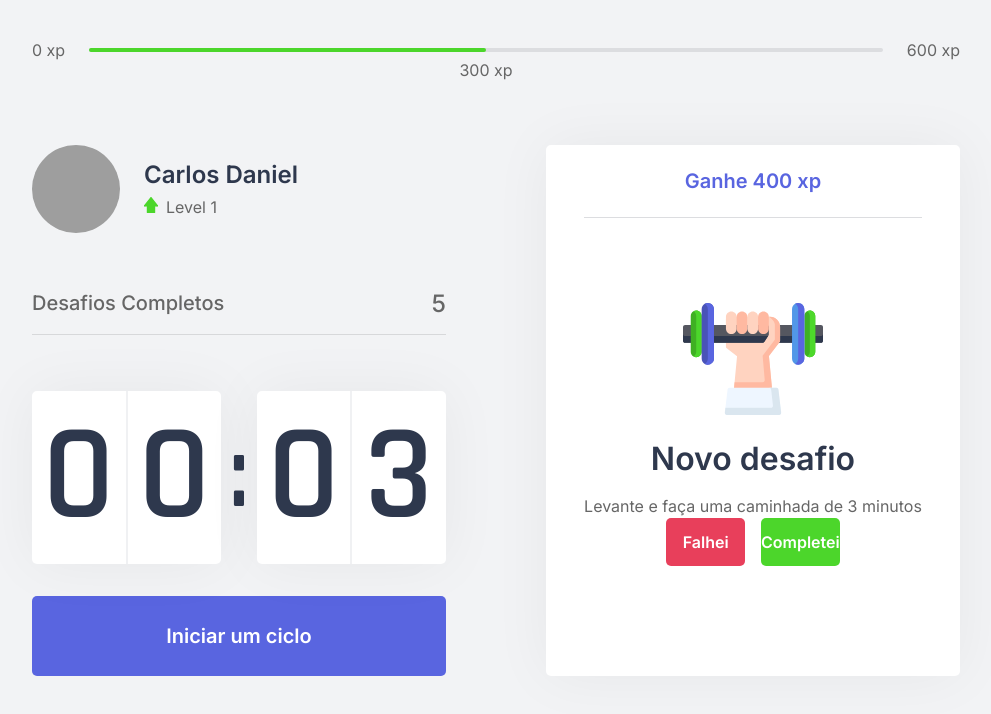
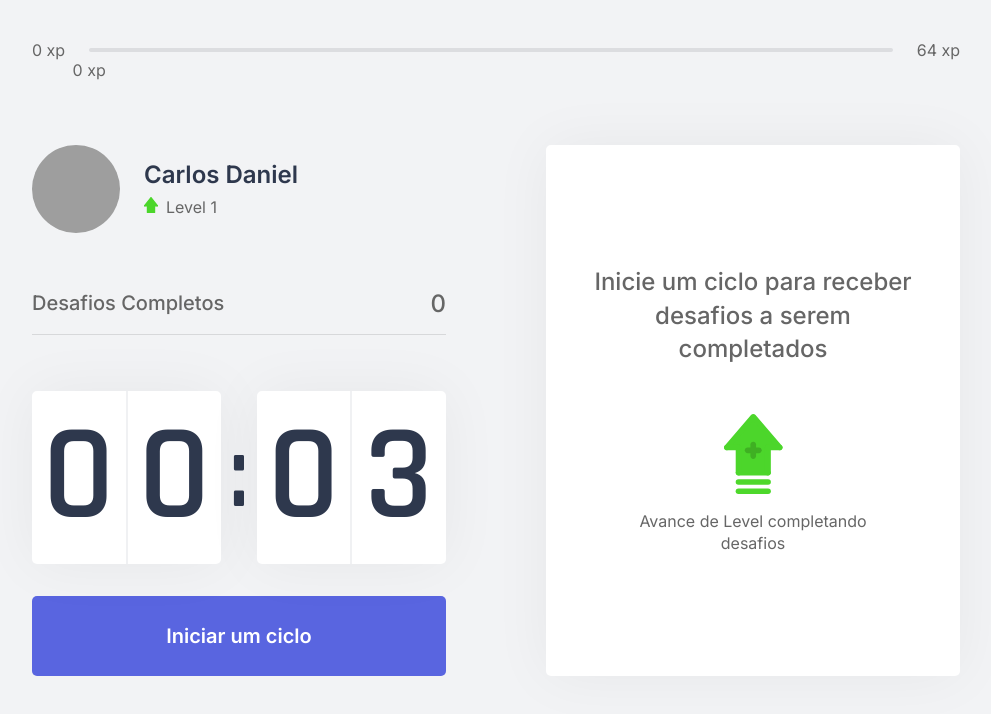
Before and after one commit to cdanielss/moveit, a Next.js app: page / in a window 1280 px wide. Shown: the top 714 px of the page, without its empty margins (144-1135 px from the left). Built offline with nearby package versions, Linux system fonts and the light colour scheme; grey boxes are pictures that could not be loaded.

Commit message:
Use context React

```diff
--- /dev/null
+++ b/challenges.json
@@ -0,0 +1,62 @@
+[
+  {
+    "type": "body",
+    "description": "Estique um de seus braços com a palma da mão virada para frente e puxe os dedos para cima por 10 segundos por mão.",
+    "amount": 80
+  },
+  {
+    "type": "body",
+    "description": "Estique seu braço contra o peito e puxe-o utilizando o outro braço por 10 segundos por braço.",
+    "amount": 60
+  },
+  {
+    "type": "body",
+    "description": "Puxe seu pescoço com a ajuda da mão para a direita e para a esquerda, permanecendo na posição por alguns segundos.",
+    "amount": 70
+  },
+  {
+    "type": "body",
+    "description": "Com as duas mãos na parte de trás da cabeça, leve-a para baixo, alongando a parte de trás da região.",
+    "amount": 60
+  },
+  {
+    "type": "body",
+    "description": "Cruze as pernas e desça com as mãos esticadas em direção ao chão. Repita o movimento com a outra perna na frente.",
+    "amount": 100
+  },
+  {
+    "type": "body",
+    "description": "Sentado, abra as pernas e tente encostar as palmas das mãos no chão, repita 3 vezes por 5 segundos.",
+    "amount": 80
+  },
+  {
+    "type": "body",
+    "description": "Puxe o joelho de encontro ao peito e segure, troque de perna após 10 segundos.",
+    "amount": 50
+  },
+  {
+    "type": "body",
+    "description": "Sentado, cruze uma perna e incline seu tronco à frente, troque de perna após 10 segundos.",
+    "amount": 80
+  },
+  {
+    "type": "eye",
+    "description": "Sentado, feche os olhos e cubra-os com as palmas da mão durante 2 minutos, depois abra normalmente.",
+    "amount": 90
+  },
+  {
+    "type": "eye",
+    "description": "Em algum ambiente aberto, olhe o mais longe que puder em quatro direções por 3s, mexa apenas os olhos. Repita 3 vezes.",
+    "amount": 140
+  },
+  {
+    "type": "eye",
+    "description": "Usando os polegares, massage a área abaixo das sobrancelhas em movimentos circulares por 15 segundos.",
+    "amount": 70
+  },
+  {
+    "type": "body",
+    "description": "Em pé, gire a cintura o máximo que puder para a esquerda, segure por cinco segundos. Repita para a direita.",
+    "amount": 90
+  }
+]
--- a/src/components/ChallengeBox.tsx
+++ b/src/components/ChallengeBox.tsx
@@ -1,26 +1,28 @@
+import { useContext } from 'react';
+import { ChallengeContext } from '../contexts/ChallengeContext';
 import styles from '../styles/components/ChallengeBox.module.css'
 
+
 export function ChallengeBox () {
-    const hasActiveChalleng = true
+    const { activeChallenge, resetChallenge} = useContext(ChallengeContext)
 
     return (
         <div className={styles.challengeBoxContainer}>
-            {hasActiveChalleng ? (
+            {activeChallenge ? (
                 <div className={styles.challengeActive}>
-                    <header>Ganhe 400 xp</header>
+                    <header>Ganhe {activeChallenge.amount} xp</header>
+
                     <main>
-                        <img src="icons/body.svg" alt="Body"/>
+                        <img src={`icons/${activeChallenge.type}.svg`} alt="Body"/>
                         <strong>Novo desafio</strong>
 
-                        <p>
-                            Levante e faça uma caminhada de 3 minutos
-                        </p>
+                        <p>{activeChallenge.description}</p>
+                    </main>
 
-                        <footer>
-                            <button type="button" className={styles.challengeFailedButton}>Falhei</button>
-                            <button type="button" className={styles.challengeCompletedButton}>Completei</button>
-                        </footer>
-                    </main>
+                    <footer>
+                        <button type="button" className={styles.challengeFailedButton} onClick={resetChallenge}>Falhei</button>
+                        <button type="button" className={styles.challengeCompletedButton}>Completei</button>
+                    </footer>
                 </div>
             ) : (
                 <div className={styles.challengeNotActive}>
--- a/src/components/CompletedChallengs.tsx
+++ b/src/components/CompletedChallengs.tsx
@@ -1,10 +1,14 @@
+import { useContext } from 'react';
+import { ChallengeContext } from '../contexts/ChallengeContext';
 import styles from '../styles/components/CompletedChallengs.module.css'
 
 export function CompletedChallengs(){
+    const { challengeCompleted } = useContext(ChallengeContext)
+
     return(
         <div className={styles.completedChallengsContainer}>
             <span>Desafios Completos</span>
-            <span>5</span>
+            <span>{challengeCompleted}</span>
         </div>
     );
 }
--- a/src/components/Countdown.tsx
+++ b/src/components/Countdown.tsx
@@ -1,9 +1,11 @@
-import { useState, useEffect } from 'react';
+import { useState, useEffect, useContext } from 'react';
+import { ChallengeContext } from '../contexts/ChallengeContext';
 import styles from '../styles/components/Countdown.module.css'
 
 let countdownTimeout: NodeJS.Timeout
 
 export function Countdown(){
+    const { startNewChallenge } = useContext(ChallengeContext)
 
     const [time, setTime] = useState(0.05 * 60)
     const [active, setActive] = useState(false)
@@ -34,6 +36,7 @@
         } else if (active && time === 0){
             setHasFinished(true)
             setActive(false)
+            startNewChallenge()
         }
     }, [active, time])
     return (
--- a/src/components/ExperienceBar.tsx
+++ b/src/components/ExperienceBar.tsx
@@ -1,14 +1,18 @@
+import { useContext } from 'react';
+import { ChallengeContext } from '../contexts/ChallengeContext';
 import styles from '../styles/components/ExperienceBar.module.css'
 
 export function ExperienceBar() {
+    const { currentExperience, experienceToNextLevel } = useContext(ChallengeContext)
+    const percentToNextLevel = Math.round(currentExperience) * 100 / experienceToNextLevel
     return (
         <header className={styles.experienceBar}>
             <span>0 xp</span>
             <div>
-                <div style={{ width: '50%' }} />
-                <span className={styles.currentExperience} style={{ left: '50%' }}>300 xp</span>
+                <div style={{ width: `${percentToNextLevel}%` }} />
+                <span className={styles.currentExperience} style={{ left: `${percentToNextLevel}%` }}>{currentExperience} xp</span>
             </div>
-            <span>600 xp</span>
+            <span>{experienceToNextLevel} xp</span>
         </header>
     );
 }
--- /dev/null
+++ b/src/contexts/ChallengeContext.tsx
@@ -0,0 +1,64 @@
+import { createContext, useState, ReactNode } from "react";
+import challenges from '../../challenges.json'
+
+interface Challenge {
+    type: 'body' | 'eye'
+    description: string
+    amount: number
+}
+
+interface ChallengeContextData {
+    level: number
+    currentExperience: number
+    challengeCompleted: number
+    activeChallenge: Challenge
+    experienceToNextLevel: number
+    levelUp: () => void
+    startNewChallenge: () => void
+    resetChallenge: () => void
+}
+
+interface ChallengeProviderProps {
+    children: ReactNode
+}
+
+export const ChallengeContext = createContext({} as ChallengeContextData)
+
+export function ChallengeProvider({children}: ChallengeProviderProps){
+    const [level, setLevel] = useState(1)
+    const [currentExperience, setExperience] = useState(0)
+    const [challengeCompleted, setChallengeCompleted] = useState(0)
+    const [activeChallenge, setActiveChallege] = useState(null)
+    const experienceToNextLevel = Math.pow((level + 1) * 4, 2)
+
+
+    function levelUp(){
+        setLevel(level + 1)
+    }
+
+    function startNewChallenge(){
+        const randomChallenge = Math.floor(Math.random() * challenges.length)
+        const challenge = challenges[randomChallenge]
+
+        setActiveChallege(challenge)
+    }
+
+    function resetChallenge(){
+        setActiveChallege(null)
+    }
+
+    return (
+        <ChallengeContext.Provider value={{
+            level, currentExperience,
+            challengeCompleted,
+            activeChallenge,
+            experienceToNextLevel,
+            startNewChallenge,
+            levelUp,
+            resetChallenge,
+        }}>
+
+            {children}
+        </ChallengeContext.Provider>
+    )
+}
--- a/src/pages/_app.tsx
+++ b/src/pages/_app.tsx
@@ -1,7 +1,12 @@
 import '../styles/global.css'
+import { ChallengeProvider } from '../contexts/ChallengeContext'
 
 function MyApp({ Component, pageProps }) {
-  return <Component {...pageProps} />
+  return (
+    <ChallengeProvider>
+      <Component {...pageProps} />
+    </ChallengeProvider>
+  )
 }
 
 export default MyApp
```
